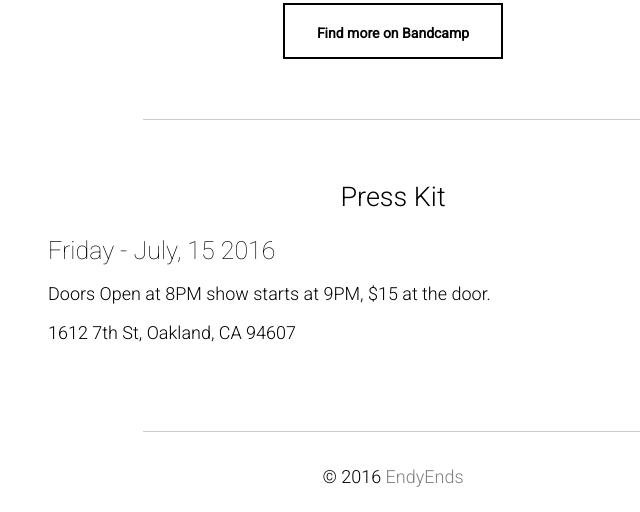
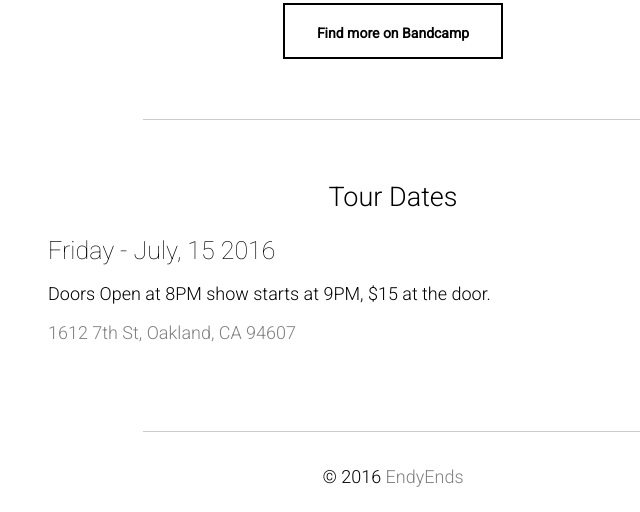
Before and after one commit to EndyEnds/EndyEnds.github.io, a plain HTML site: page index.html in a window 1280 px wide. Shown: the part 1838-2350 px from the top of the page, without its empty margins (247-887 px from the left). Drawn offline with Linux system fonts and the light colour scheme.

Commit message:
Update index.html

```diff
--- a/index.html
+++ b/index.html
@@ -59,13 +59,13 @@
 
 		<hr>
 	<section id="tour">
-		<div class="ribbon privacy">
-			<h2> Press Kit </h2>
+		<div class="ribbon privacy" style="text-position: center;">
+			<h2> Tour Dates </h2>
 
 			<h3>Friday - July, 15 2016</h3>
 			<p>Doors Open at 8PM show starts at 9PM, $15 at the door.</p>
 
-			<a href="https://goo.gl/maps/JX6L5xE9kBJ2"></a><p>1612 7th St, Oakland, CA 94607</p></a>
+			<a href="https://goo.gl/maps/JX6L5xE9kBJ2"><p>1612 7th St, Oakland, CA 94607</p></a>
 		</div>
 	</section>
 
```
